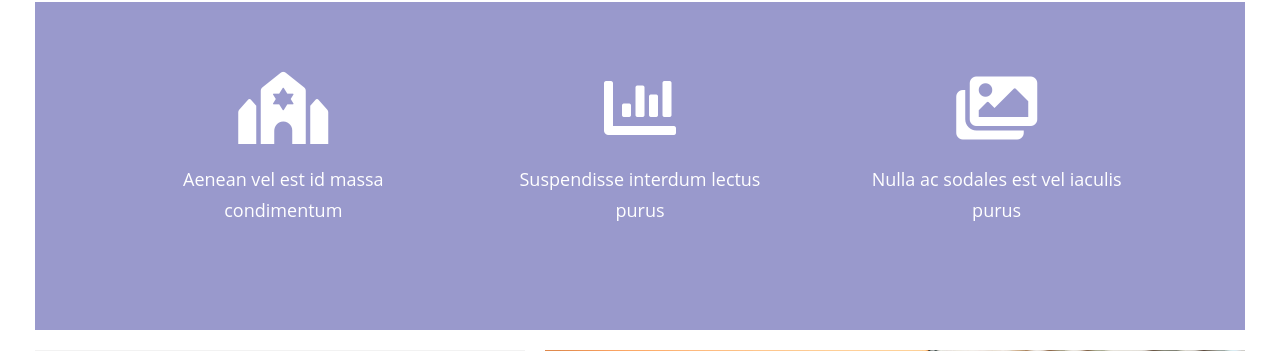
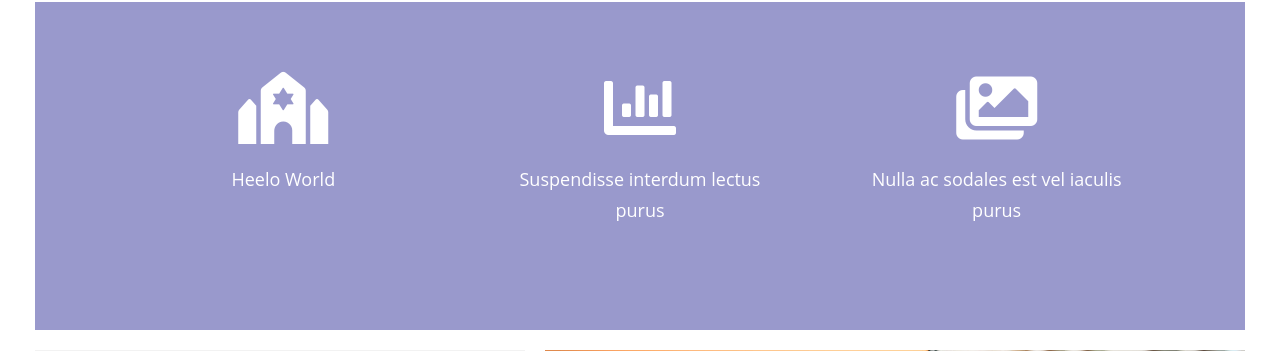
Before and after one commit to zahidn/FacebookClone, a Django app: page / in a window 1280 px wide. Shown: the part 953-1304 px from the top of the page. Run offline with Django 3.2, Linux system fonts and the light colour scheme.

Commit message:
dajndas
adklmklsdaklads

```diff
--- a/templates/index.html
+++ b/templates/index.html
@@ -78,7 +78,7 @@ https://templatemo.com/tm-544-comparto
                 <div class="tm-icon-inner">
                     <a href="#services">
                         <i class="fas fa-synagogue fa-4x tm-mb-1"></i>
-                        <p>Aenean vel est id massa condimentum</p>
+                        <p>Heelo World</p>
                     </a>
                 </div>
             </div>
```
